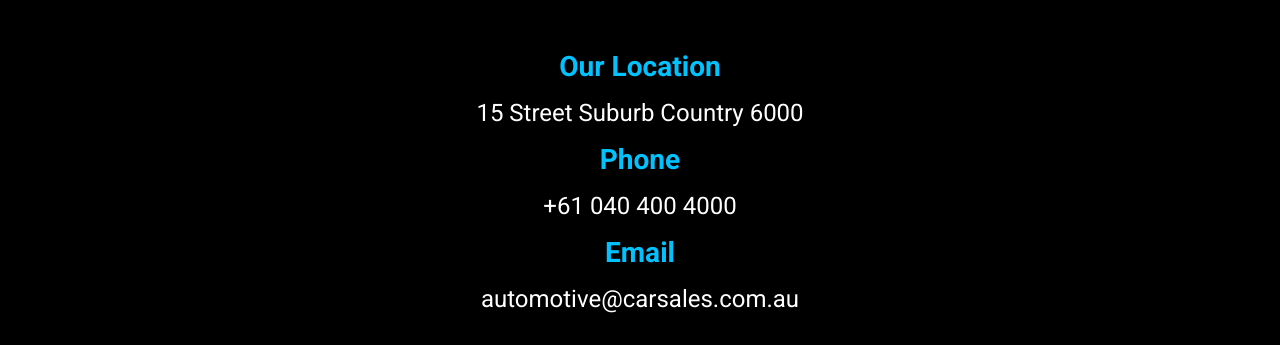
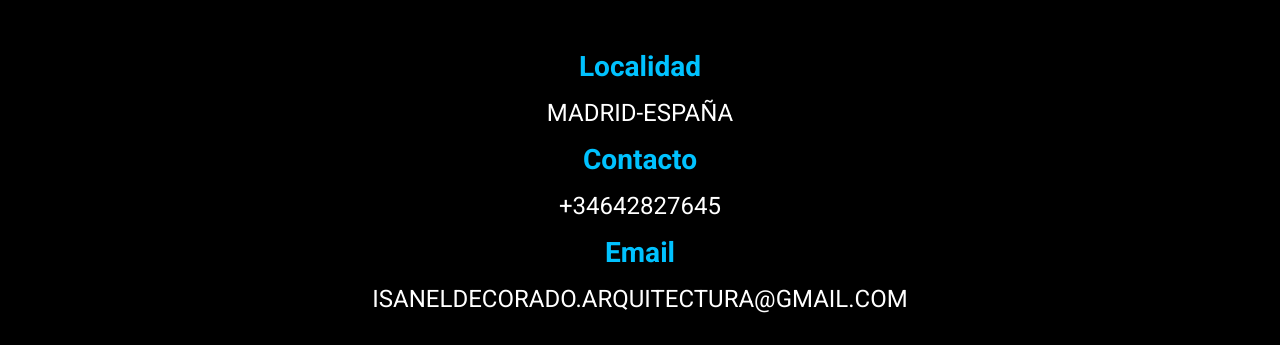
Before and after one commit to c-salas/Isanel, a plain HTML site: page proyectos.html in a window 1280 px wide. Shown: the part 827-1172 px from the top of the page. Drawn offline with Linux system fonts and the light colour scheme.

Commit message:
correccion menor

```diff
--- a/proyectos.html
+++ b/proyectos.html
@@ -54,16 +54,16 @@
     <div class="footer-wrapper">
       <footer class="footer">
         <section class="footer__widget">
-          <h3 class="footer__widget__title">Our Location</h3>
-          <p class="footer__widget__text">15 Street Suburb Country 6000</p>
+          <h3 class="footer__widget__title">Localidad</h3>
+          <p class="footer__widget__text">MADRID-ESPAÑA</p>
         </section>
         <section class="footer__widget">
-          <h3 class="footer__widget__title">Phone</h3>
-          <p class="footer__widget__text">+61 040 400 4000</p>
+          <h3 class="footer__widget__title">Contacto</h3>
+          <p class="footer__widget__text">+34642827645</p>
         </section>
         <section class="footer__widget">
           <h3 class="footer__widget__title">Email</h3>
-          <p class="footer__widget__text">automotive@carsales.com.au</p>
+          <p class="footer__widget__text">ISANELDECORADO.ARQUITECTURA@GMAIL.COM	</p>
         </section>
       </footer>
     </div>
```
Also changed, not shown: Quienes somos.html (+6 -5 lines), contactanos.html (+5 -5 lines).
